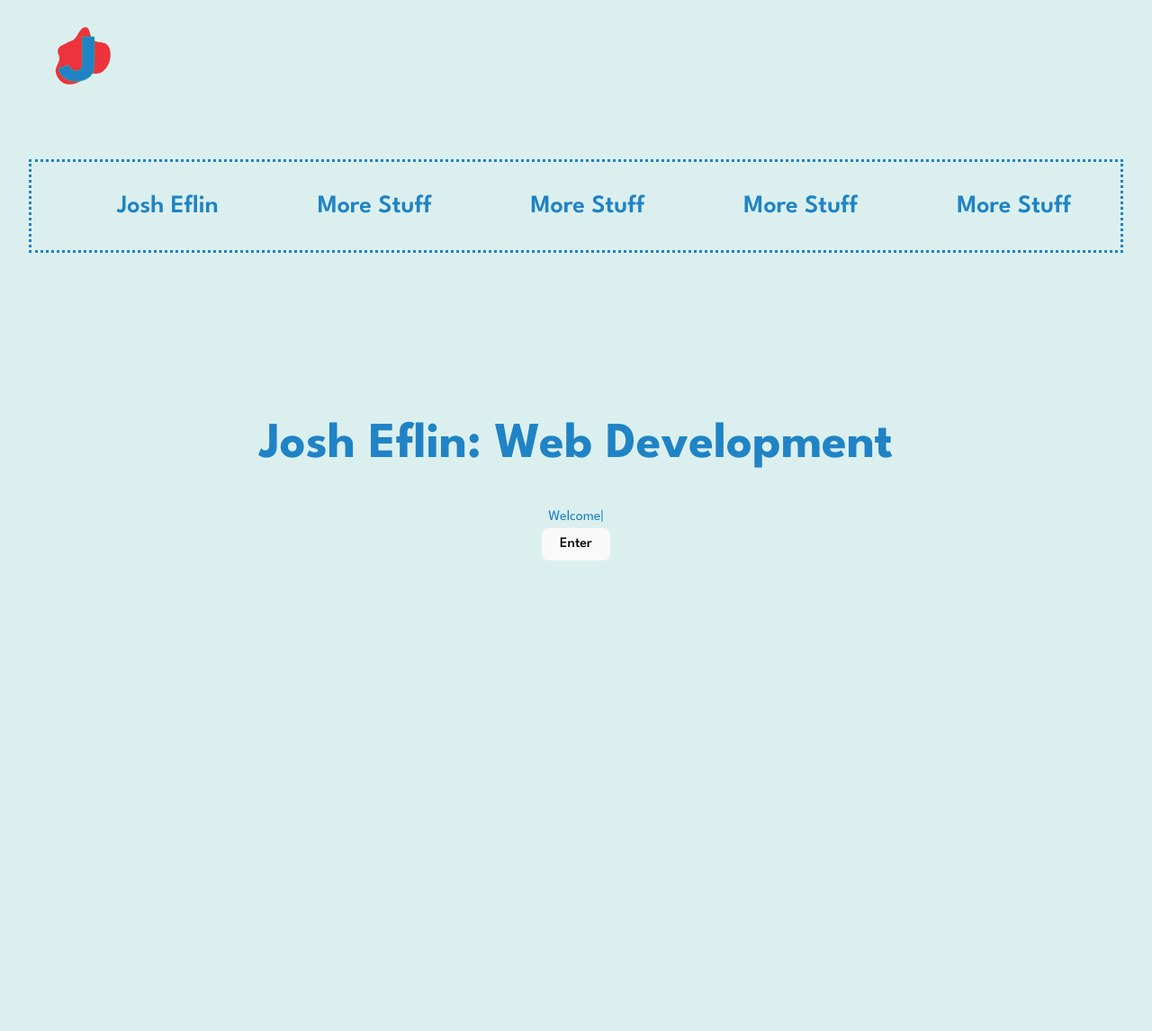
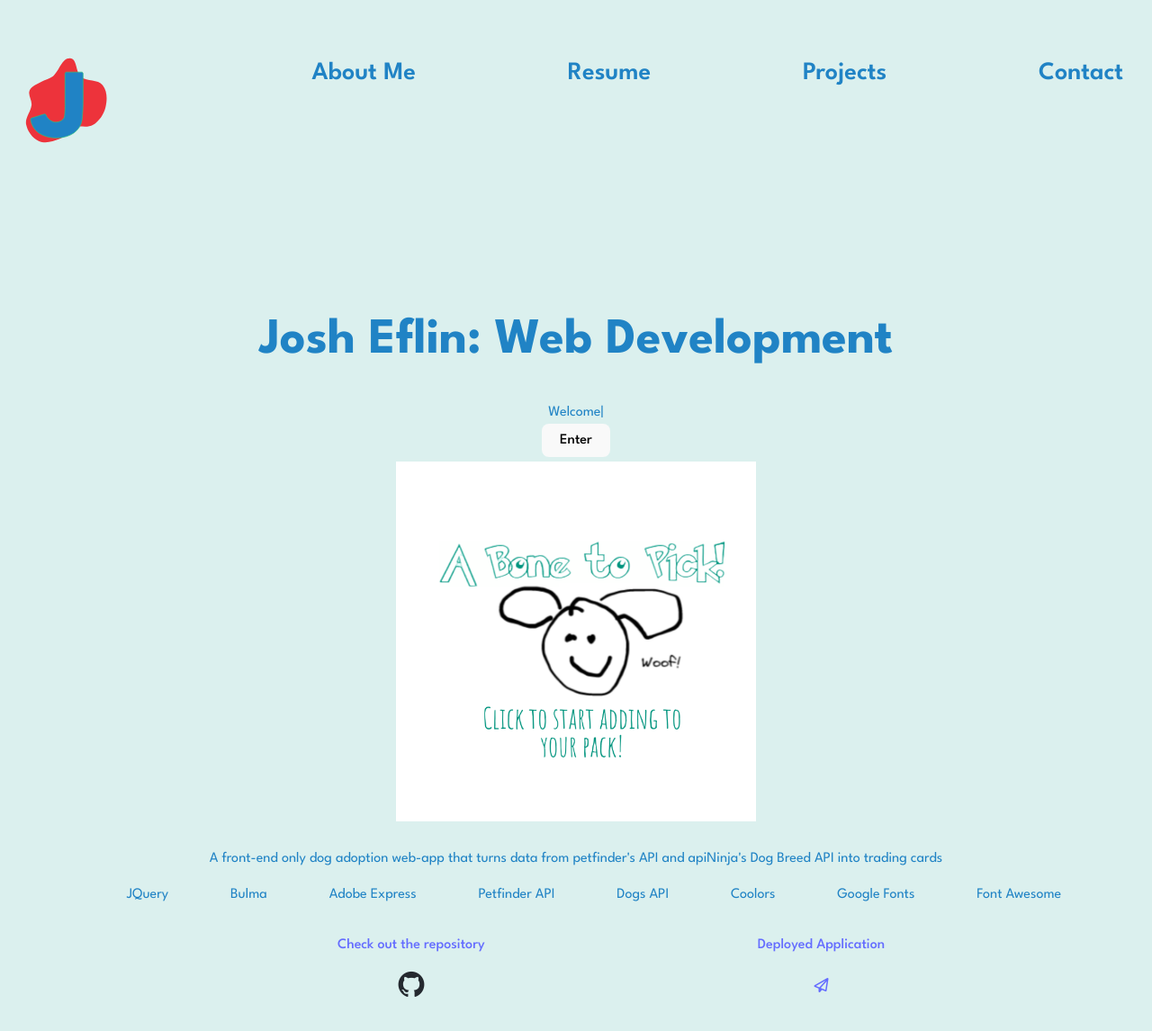
Before and after one commit to JoshEflin/portfolio-react, a React (Vite) app: page / in a window 1280 px wide. Shown: the top 1146 px of the page at 90% size. Before the commit the page ends 800 px from the top, so only its background shows below. Built offline with nearby package versions, Linux system fonts and the light colour scheme.

Commit message:
added font awesome, added some images to assets refactored some CSS

```diff
--- a/index.html
+++ b/index.html
@@ -9,5 +9,6 @@
   <body>
     <div id="root"></div>
     <script type="module" src="/src/main.tsx"></script>
+    <script src="https://kit.fontawesome.com/02fa5d545c.js" crossorigin="anonymous"></script>
   </body>
 </html>
--- a/src/App.tsx
+++ b/src/App.tsx
@@ -4,15 +4,17 @@ import './App.css'
 import Welcome from './components/welcome'
 import Nav from './components/nav'
 import J from './components/svg'
+import AppCard from './components/appCard'
 
 export default function App() {
 
 
   return (
     <div className='wrapper'>
-      <J />
+      {/* <J /> */}
       <Nav />
       <Welcome />
+      <AppCard />
     </div >
   )
 }
--- a/src/components/appCard.tsx
+++ b/src/components/appCard.tsx
@@ -1,5 +1,86 @@
+import dogCard from '../assets/bone-to-pick.png'
+import gitHubIcon from '../assets/github-mark.png'
+
+import booboo from '../assets/hey-boo-boo.png'
+import weatherApp from '../assets/desktop-weather-app.png'
+import jQueryCal from '../assets/JQuery Calender.png'
+import React from 'react';
+interface Links {
+   github:string;
+   deployed:string;
+}
+interface TechComponentProps {
+ img:any
+ description:string;
+ techs: string[];
+ links: Links
+}
+const data:TechComponentProps = {
+    img:dogCard,
+    description:"A front-end only dog adoption web-app that turns data from petfinder's API and apiNinja's Dog Breed API into trading cards",
+    techs:['JQuery', 'Bulma', 'Adobe Express', 'Petfinder API', 'Dogs API', 'Coolors','Google Fonts', 'Font Awesome'],
+    links: {
+            github:"https://github.com/JoshEflin/A-Bone-to-Pick",
+            deployed:"https://josheflin.github.io/A-Bone-to-Pick/",
+        }
+}
+//  function renderTech(techArr:[string]):React.FC{
+//     techArr.forEach((tech)=>{
+//         return tech
+
+//     })
+//  }
+
+const TechComponent: React.FC<TechComponentProps> = ({ techs }) => {
+  return (
+    <ul className = 'tech-list'>
+      {techs.map((tech, index) => (
+        <li className='tech-list-item' key={index}>{tech}</li>
+      ))}
+    </ul>
+  );
+};
+
+const LinkComponent:React.FC<Links> =(links)=> {
+
+  return(
+    <ul className = 'link-list'>
+    <li className= 'link-list-item'>
+      <a href={links.github} target= "_blank">
+        <p>
+          Check out the repository
+        </p>
+        <img className= 'git-hub-icon'src = {gitHubIcon}/>
+      </a>
+
+    </li>
+    <li className='link-list-item'>
+      <a href = {links.deployed} target= '_blank'>
+        <p>
+          Deployed Application
+        </p>
+        <i id = 'plane-icon' className="fa-regular fa-paper-plane"></i>
+      </a>
+    </li>
+      </ul>
+      )
+  }
+
 
 
 export default function AppCard() {
-    return
+
+    return(
+        <div className='appCard'>
+        <img className = 'appCard-img'src ={data.img}/>
+        <p className = 'project-description'>{data.description}</p>
+        {TechComponent(data)}
+        {LinkComponent(data.links)}
+
+
+
+
+        </div>
+    )
+
 }
--- a/src/components/nav.tsx
+++ b/src/components/nav.tsx
@@ -1,23 +1,33 @@
-
+import J from "./svg"
+import { useState } from "react"
 
 export default function Nav () {
+ const [clicked, setClicked] =useState(false)
+
+ function handleClick(){
+  if(clicked){
+    // change color of text or do something else neat
+  }else {
+    // do nothing
+  }
+  setClicked(!clicked)
+ }
+
     return (
-        <nav >
+        <nav>
       <ul className='navbar'>
+        <J />
       <li>
-        <span> Josh Eflin</span>
-      </li>
-      <li>
-        <span>More Stuff</span>
+        <span>About Me</span>
         </li>
         <li>
-        <span>More Stuff</span>
+        <span>Resume</span>
         </li>
         <li>
-        <span>More Stuff</span>
+        <span>Projects</span>
         </li>
         <li>
-        <span>More Stuff</span>
+        <span>Contact</span>
         </li>
       </ul>
     </nav>
--- a/src/index.css
+++ b/src/index.css
@@ -24,39 +24,7 @@
 
 
 }
-nav{
-  border-style: dotted;
-  /* min-height: 10%; */
 
-}
-/* TO DO toggle wrapper on and off to figuer out which layout i like best */
-/* .wrapper {
-  display: flex;
-  flex-direction: column;
-  align-items: space-between;
-} */
-.navbar {
-  display: flex;
-  flex-direction: row;
-  font-family: 'League Spartan';
-  font-weight: 600;
-  font-size: 1.75rem;
-
-  justify-content: space-around;
-}
-.bg-img {
-  position:fixed;
-  left:0;
-  top:-3%;
-  margin-top: 4%;
-  margin-left: 4%;
-  max-width: 9%;
-  max-height:9%;
-
-}
-.navbar > li {
-  list-style: none;
-}
 a {
   font-weight: 500;
   color: #646cff;
@@ -108,7 +76,7 @@ button:focus-visible {
   outline: 4px auto -webkit-focus-ring-color;
 }
 
-@media (prefers-color-scheme: light) {
+ @media (prefers-color-scheme: light) {
   :root {
     background-color: var(--light-cyan);
     color: var(--steel-blue)
@@ -123,3 +91,69 @@ button:focus-visible {
     background-color: var(--rose-ebony);
   }
 }
+/* ----NAV BAR STUFF--- */
+/* --------------------- */
+nav{
+  border-style: none
+  /* min-height: 10%; */
+
+}
+/* TO DO toggle wrapper on and off to figuer out which layout i like best */
+/* .wrapper {
+  display: flex;
+  flex-direction: column;
+  align-items: space-between;
+} */
+.navbar {
+  display: flex;
+  flex-direction: row;
+  font-family: 'League Spartan';
+  font-weight: 600;
+  font-size: 1.75rem;
+
+  justify-content: space-between;
+}
+
+/* TO DOset media query for 600px HAMBURGER MENU AND SVG element must do something different */
+.bg-img {
+  position:relative;
+  left:-5%;
+  margin-top: auto;
+  margin-left: 0;
+  max-width: 9%;
+  max-height:9%;
+
+}
+.navbar > li {
+  list-style: none;
+}
+/* ----- appCard related styling */
+.tech-list, .link-list {
+  display: flex;
+  justify-content: center;
+  list-style: none;
+  justify-content: space-evenly;
+
+
+}
+.tech-list-item, .link-list-item {
+  font-size: 1rem;
+
+}
+.git-hub-icon {
+  max-height: 10%;
+}
+#plane-icon {
+  /* position: relative; */
+  margin-top: 8px;
+}
+.appCard {
+  height:50%
+}
+.appCard-img {
+  aspect-ratio: 1/1;
+    max-width: 75%;
+    height: 400px;
+    object-fit: cover;
+    padding:5px;
+}
```
Also changed, not shown: src/assets/hey-boo-boo.png (added).
